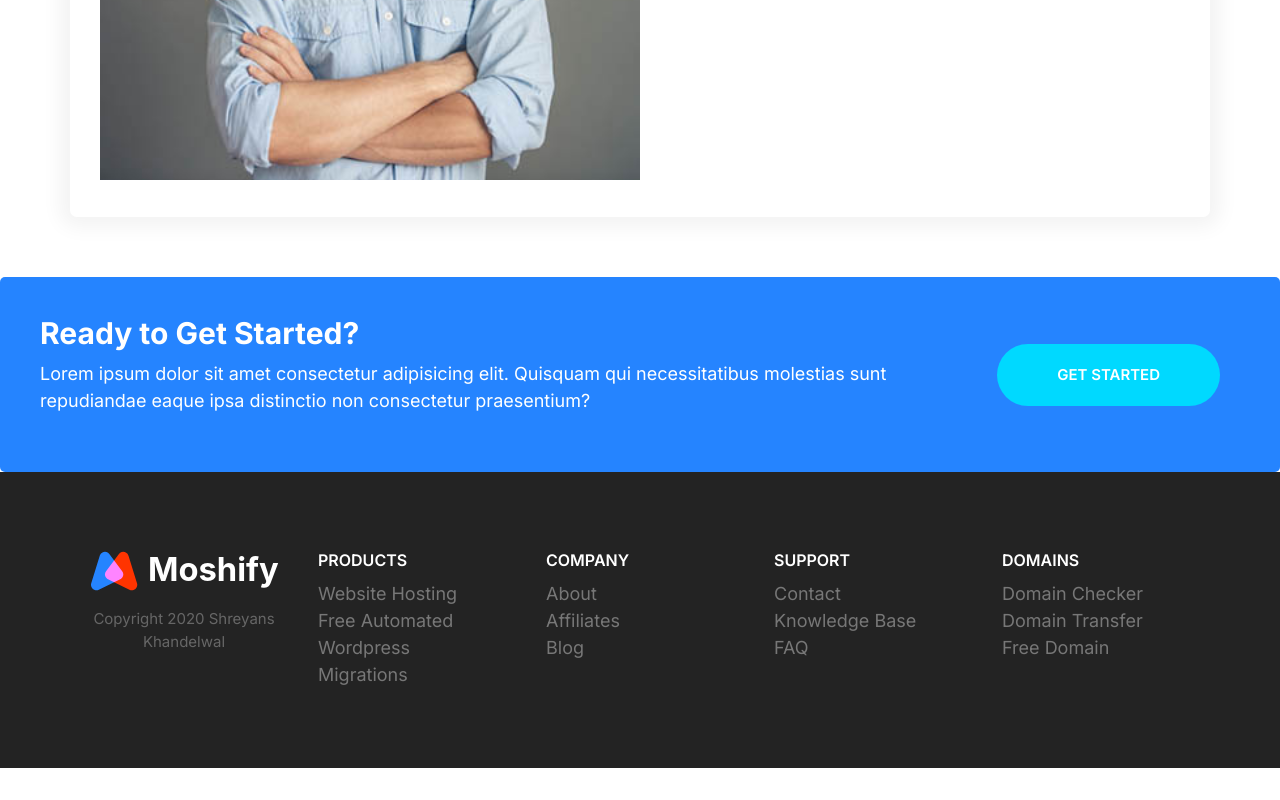
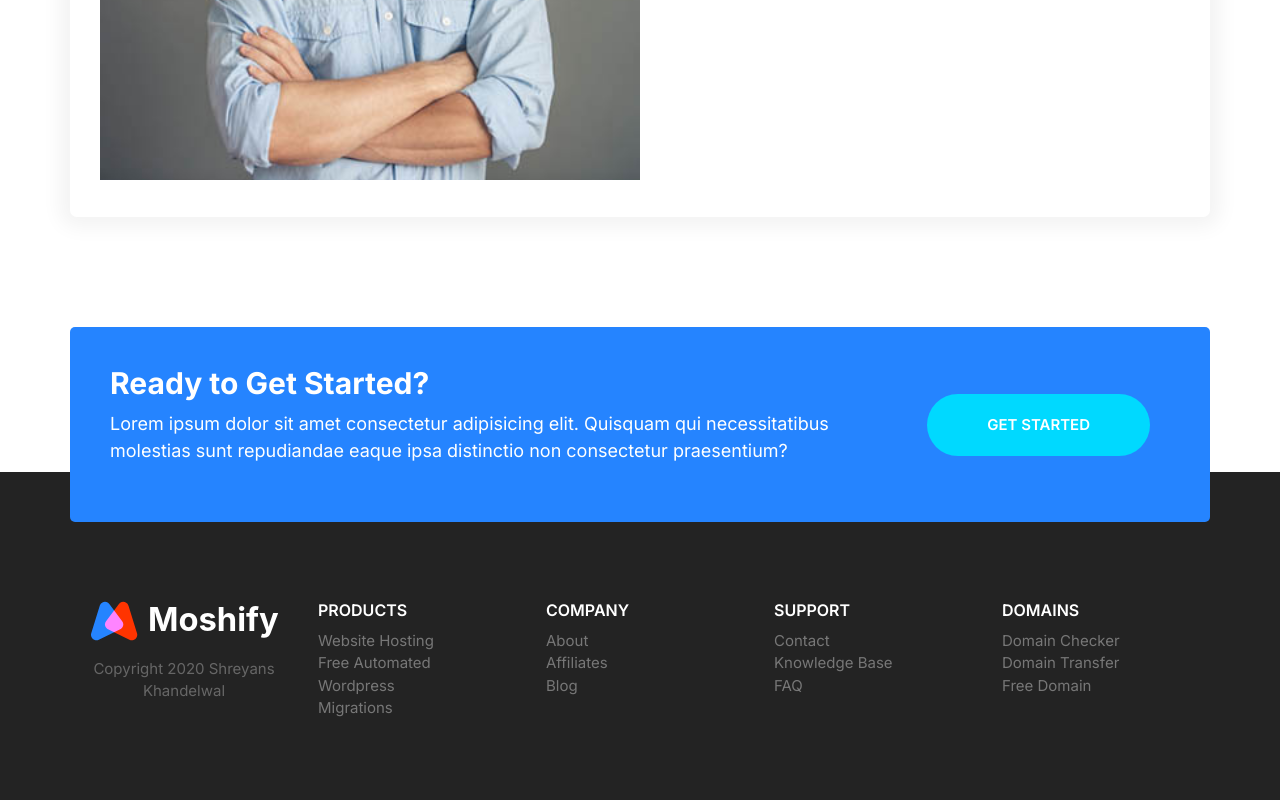
Before and after one commit to shreyanskh1/cloudnine, a plain HTML site: page index.html in a window 1280 px wide. Shown: the part 5505-6305 px from the top of the page. Before the commit the page ends 6273 px from the top, so only its background shows below. Drawn offline with nearby package versions, Linux system fonts and the light colour scheme.

Commit message:
SEO using meta tags and callout changes

```diff
--- a/css/styles.css
+++ b/css/styles.css
@@ -869,8 +869,12 @@ a {
 }
 
 @media screen and (min-width: 768px) {
+	.footer {
+		font-size: 1.5rem;
+	}
 	.footer__sections {
 		grid-template-columns: repeat(auto-fit, minmax(10rem, 1fr));
+		margin-top: 5rem;
 	}
 
 	.footer .collapsible__chevron {
@@ -899,3 +903,9 @@ a {
 		font-size: 1.6rem;
 	}
 }
+
+/* Sign-up Callout */
+
+.callout-signup {
+	transform: translateY(5rem);
+}
--- a/index.html
+++ b/index.html
@@ -4,7 +4,16 @@
     <meta charset="UTF-8" />
     <meta http-equiv="X-UA-Compatible" content="IE=edge" />
     <meta name="viewport" content="width=device-width, initial-scale=1.0" />
-    <title>Document</title>
+    <meta
+      name="description"
+      content="Deploy your websites in less than 60 seconds."
+    />
+    <meta property="og:title" content="Moshify..." />
+    <meta property="og:description" content="Moshify..." />
+    <meta property="og:type" content="website" />
+    <meta property="og:image" content="http://" />
+    <meta property="og:url" content="https://moshified.com" />
+    <title>Moshify - Go Online for Just $9</title>
     <link rel="preconnect" href="https://fonts.gstatic.com" />
     <link
       href="https://fonts.googleapis.com/css2?family=Inter:wght@400;600;700&display=swap"
@@ -379,7 +388,7 @@
         </div>
       </div>
     </section>
-    <div class="callout callout--primary">
+    <div class="container callout callout--primary callout-signup">
       <div class="grid grid--1x2">
         <div class="callout__content">
           <h2 class="callout__heading">Ready to Get Started?</h2>
@@ -395,12 +404,12 @@
     <footer class="block block--dark footer">
       <div class="container grid footer__sections">
         <section class="collapsible collapsible--expanded footer__section">
-          <header class="collapsible__header">
+          <div class="collapsible__header">
             <h2 class="collapsible__heading footer__heading">Products</h2>
             <svg class="icon icon--white collapsible__chevron">
               <use xlink:href="images/sprite.svg#chevron"></use>
             </svg>
-          </header>
+          </div>
           <div class="collapsible__content">
             <ul class="list">
               <li><a href="#">Website Hosting</a></li>
@@ -410,12 +419,12 @@
           </div>
         </section>
         <section class="collapsible footer__section">
-          <header class="collapsible__header">
+          <div class="collapsible__header">
             <h2 class="collapsible__heading footer__heading">Company</h2>
             <svg class="icon icon--white collapsible__chevron">
               <use xlink:href="images/sprite.svg#chevron"></use>
             </svg>
-          </header>
+          </div>
           <div class="collapsible__content">
             <ul class="list">
               <li><a href="#">About</a></li>
@@ -425,12 +434,12 @@
           </div>
         </section>
         <section class="collapsible footer__section">
-          <header class="collapsible__header">
+          <div class="collapsible__header">
             <h2 class="collapsible__heading footer__heading">Support</h2>
             <svg class="icon icon--white collapsible__chevron">
               <use xlink:href="images/sprite.svg#chevron"></use>
             </svg>
-          </header>
+          </div>
           <div class="collapsible__content">
             <ul class="list">
               <li><a href="#">Contact</a></li>
@@ -440,12 +449,12 @@
           </div>
         </section>
         <section class="collapsible footer__section">
-          <header class="collapsible__header">
+          <div class="collapsible__header">
             <h2 class="collapsible__heading footer__heading">Domains</h2>
             <svg class="icon icon--white collapsible__chevron">
               <use xlink:href="images/sprite.svg#chevron"></use>
             </svg>
-          </header>
+          </div>
           <div class="collapsible__content">
             <ul class="list">
               <li><a href="#">Domain Checker</a></li>
@@ -454,10 +463,10 @@
             </ul>
           </div>
         </section>
-        <section class="footer__brand">
+        <div class="footer__brand">
           <img src="images/logo.svg" alt="" />
           <p class="footer__copyright">Copyright 2020 Shreyans Khandelwal</p>
-        </section>
+        </div>
       </div>
     </footer>
     <script src="js/main.js"></script>
```
